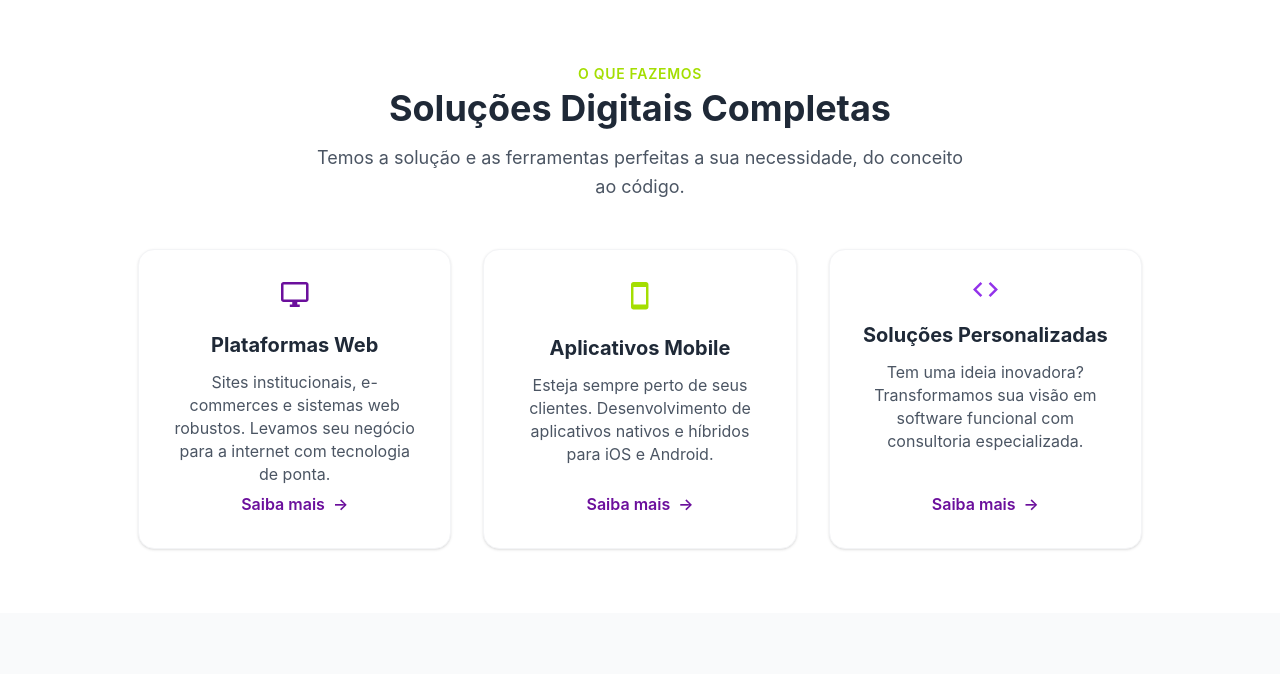
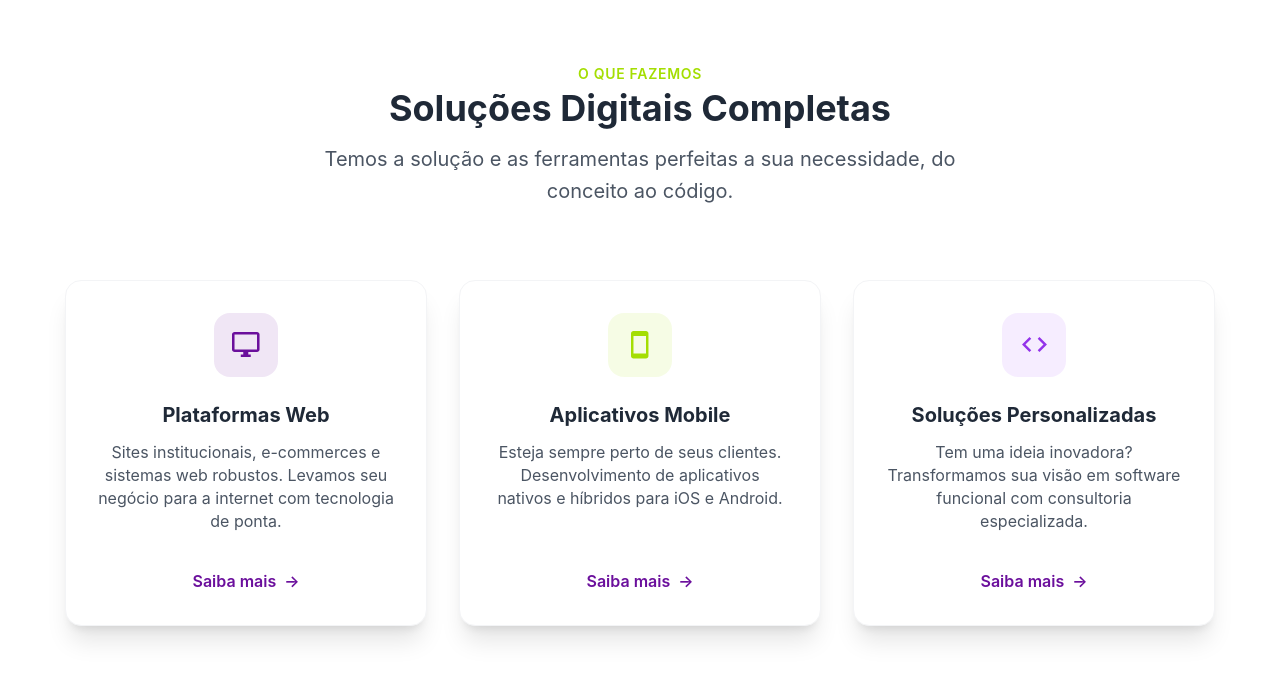
Before and after one commit to Caspessoa/HutDesignB, a React (Vite) app: page / in a window 1280 px wide. Shown: the top 674 px of the page. Built offline with nearby package versions, Linux system fonts and the light colour scheme.

Commit message:
feat: insere os backgrounds aos icones e insere sombras aos cards

```diff
--- a/src/sections/Landing2/Solucoes_cards.jsx
+++ b/src/sections/Landing2/Solucoes_cards.jsx
@@ -6,7 +6,7 @@ export default function SolucoesDigitais() {
   return (
     <section className="py-16 bg-[#FFFFFF]">
 
-      <div className="container max-w-[1100px] mx-auto px-8 flex flex-col items-center gap-10">
+      <div className="max-w-[1280px] mx-auto px-[32px] flex flex-col items-center gap-[64px]">
 
         <div className="textos flex flex-col items-center text-center px-4">
 
@@ -21,8 +21,8 @@ export default function SolucoesDigitais() {
           </h2>
 
           {/* Parágrafo de descrição */}
-          <p className="text-[#4B5563] font-normal text-base md:text-[18px] leading-relaxed max-w-[672px] text-center mx-auto pt-[6.5px]">
-            Temos a solução e as ferramentas perfeitas a sua necessidade, do conceito ao código.
+          <p className="text-[#4B5563] font-normal text-base md:text-[20px] leading-relaxed max-w-[672px] text-center mx-auto pt-[6.5px]">
+            Temos a solução e as ferramentas perfeitas a sua necessidade, do<br></br> conceito ao código.
           </p>
 
         </div>
@@ -32,9 +32,9 @@ export default function SolucoesDigitais() {
         <div className="grid grid-cols-1 sm:grid-cols-2 lg:grid-cols-3 gap-8 px-4 justify-items-center mt-2">
 
           {/* --- CARD 1: PLATAFORMAS WEB --- */}
-          <div className="card1 w-full md:max-w-[384px] min-h-[300px] p-8 rounded-[16px] border border-gray-100 bg-white flex flex-col items-center text-center shadow-sm">
+          <div className="card1 w-full md:max-w-[384px] min-h-[346px] p-8 rounded-[16px] border border-gray-100 bg-white flex flex-col items-center text-center  shadow-[0_8px_10px_-6px_rgba(0,0,0,0.1),0_20px_25px_-5px_rgba(0,0,0,0.1)] bg-white rounded-[16px]">
 
-            <div className='iconeMonitor mb-6'>
+            <div className="iconeMonitor w-16 h-16 rounded-[16px] flex items-center justify-center bg-[#6B0F9C1A] mb-6">
               <img src={monitorIcon} alt='Monitor'/>
             </div>
 
@@ -53,9 +53,9 @@ export default function SolucoesDigitais() {
           </div>
 
           {/* --- CARD 2: APLICATIVOS MOBILE --- */}
-          <div className="card2 w-full md:max-w-[384px] min-h-[300px] p-8 rounded-[16px] border border-gray-100 bg-white flex flex-col items-center text-center shadow-sm">
+          <div className="card2 w-full md:max-w-[384px] min-h-[346px] p-8 rounded-[16px] border border-gray-100 bg-white flex flex-col items-center text-center shadow-[0_8px_10px_-6px_rgba(0,0,0,0.1),0_20px_25px_-5px_rgba(0,0,0,0.1)] bg-white rounded-[16px]">
 
-            <div className="iconeSmartphone mb-6">
+            <div className="iconeSmartphone w-16 h-16 rounded-[16px] flex items-center justify-center bg-[#A4DE021A] mb-6">
               <img src={smartphoneIcon} alt='Smartphone'/>
             </div>
 
@@ -74,9 +74,9 @@ export default function SolucoesDigitais() {
           </div>
 
           {/* --- CARD 3: Solucoes Personalizadas --- */}
-          <div className="card3 w-full md:max-w-[384px] min-h-[300px] p-8 rounded-[16px] border border-gray-100 bg-white flex flex-col items-center text-center shadow-sm">
+          <div className="card3 w-full md:max-w-[384px] min-h-[346px] p-8 rounded-[16px] border border-gray-100 bg-white flex flex-col items-center text-center shadow-[0_8px_10px_-6px_rgba(0,0,0,0.1),0_20px_25px_-5px_rgba(0,0,0,0.1)] bg-white rounded-[16px]">
 
-            <div className='iconeCode mb-6'>
+            <div className="iconeCode w-16 h-16 rounded-[16px] flex items-center justify-center bg-[#A855F71A] mb-6 mb-6">
               <img src={codeIcon} alt='Code'/>
             </div>
 
```
